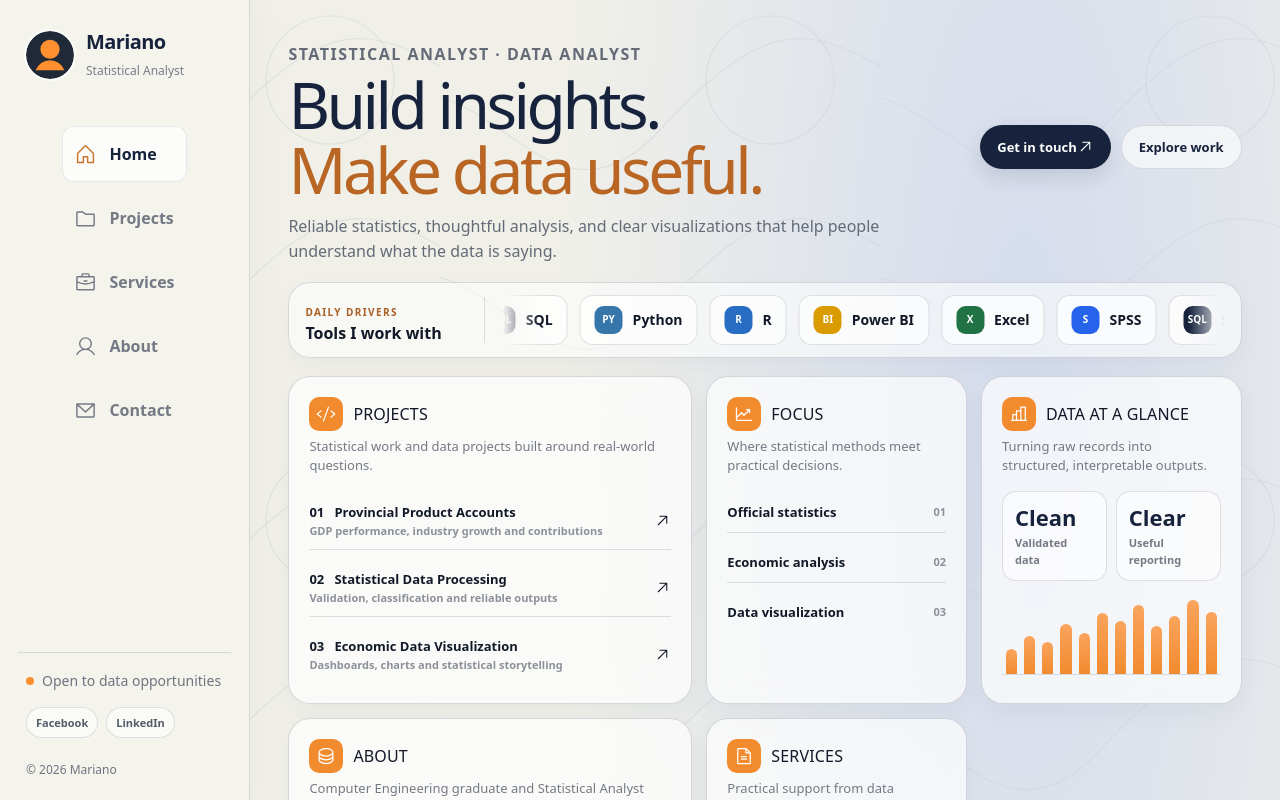
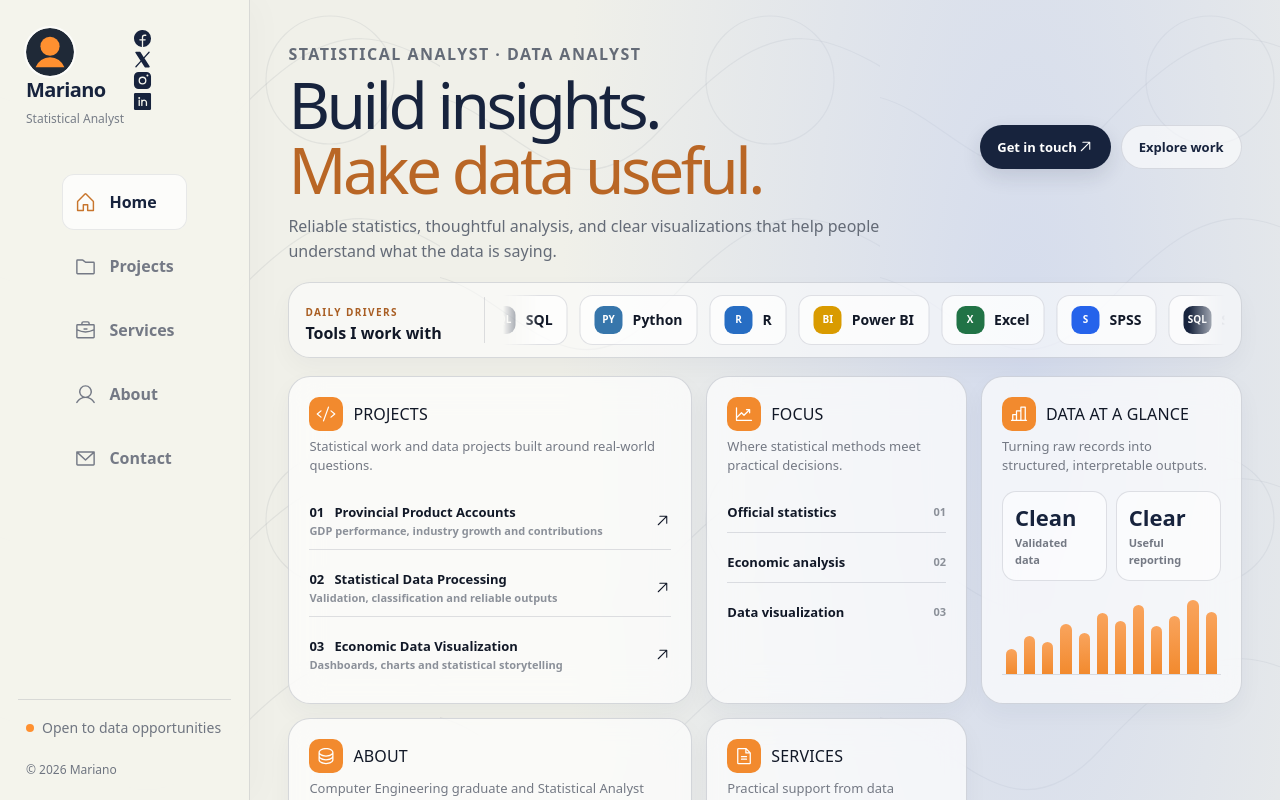
Before and after one commit to marianodags/My-Portfolio, a React (Vite) app: page / in a window 1280 px wide. Shown: the top 800 px of the page. Built offline with nearby package versions, Linux system fonts and the light colour scheme.

Commit message:
Add social media icon links below profile

```diff
--- a/src/components/Navbar.jsx
+++ b/src/components/Navbar.jsx
@@ -1,4 +1,14 @@
-import { House, FolderSimple, Briefcase, User, EnvelopeSimple } from "@phosphor-icons/react";
+import {
+  House,
+  FolderSimple,
+  Briefcase,
+  User,
+  EnvelopeSimple,
+  FacebookLogo,
+  XLogo,
+  InstagramLogo,
+  LinkedinLogo,
+} from "@phosphor-icons/react";
 
 const items = [
   [House, "Home", "#home"],
@@ -9,17 +19,28 @@ const items = [
 ];
 
 const socials = [
-  ["Facebook", "https://www.facebook.com/mardags04/"],
-  ["LinkedIn", "https://www.linkedin.com/in/mariano-q-daga-ang-jr-566185286/"],
+  { label: "Facebook", href: "https://www.facebook.com/mardags04/", Icon: FacebookLogo },
+  { label: "X", href: "https://x.com/marianodagaang", Icon: XLogo },
+  { label: "Instagram", href: "https://www.instagram.com/reinhardvon04/", Icon: InstagramLogo },
+  { label: "LinkedIn", href: "https://www.linkedin.com/in/mariano-q-daga-ang-jr-566185286/", Icon: LinkedinLogo },
 ];
 
 export default function Navbar() {
   return (
     <aside className="portfolio-sidebar fixed bottom-0 left-0 z-50 w-full border-t lg:bottom-auto lg:top-0 lg:h-screen lg:w-[250px] lg:border-r lg:border-t-0" aria-label="Main navigation">
-      <a href="#home" className="brand-link hidden items-center gap-3 lg:flex">
-        <img src="/profile-avatar.svg" alt="Mariano profile avatar" className="h-12 w-12 rounded-full object-cover ring-2 ring-white/70" />
-        <span><strong className="block text-xl">Mariano</strong><small className="text-xs">Statistical Analyst</small></span>
-      </a>
+      <div className="profile-block hidden lg:flex">
+        <a href="#home" className="brand-link items-center gap-3">
+          <img src="/profile-avatar.svg" alt="Mariano profile avatar" className="h-12 w-12 rounded-full object-cover ring-2 ring-white/70" />
+          <span><strong className="block text-xl">Mariano</strong><small className="text-xs">Statistical Analyst</small></span>
+        </a>
+        <div className="profile-socials" aria-label="Social media links">
+          {socials.map(({ label, href, Icon }) => (
+            <a key={label} href={href} target="_blank" rel="noopener noreferrer" className="social-icon-link" aria-label={label} title={label}>
+              <Icon size={21} weight="fill" aria-hidden="true" />
+            </a>
+          ))}
+        </div>
+      </div>
       <nav className="mx-auto grid max-w-md grid-cols-5 gap-1 p-2 lg:max-w-none lg:grid-cols-1 lg:gap-2 lg:p-0" aria-label="Main navigation">
         {items.map(([Icon, label, href], index) => (
           <a key={label} href={href} className={`nav-item flex min-h-14 flex-col items-center justify-center gap-1 rounded-xl px-3 transition lg:flex-row lg:justify-start lg:gap-3 ${index===0?"nav-item-active":""}`}>
@@ -30,9 +51,6 @@ export default function Navbar() {
       </nav>
       <div className="sidebar-footer hidden lg:block">
         <div className="flex items-center gap-2 text-sm"><span className="h-2 w-2 rounded-full bg-[#FF9030]" />Open to data opportunities</div>
-        <div className="mt-4 flex flex-wrap gap-2">
-          {socials.map(([label, href]) => <a key={label} href={href} target="_blank" rel="noopener noreferrer" className="social-pill">{label}</a>)}
-        </div>
         <p className="mt-6 text-xs">© 2026 Mariano</p>
       </div>
     </aside>
```
